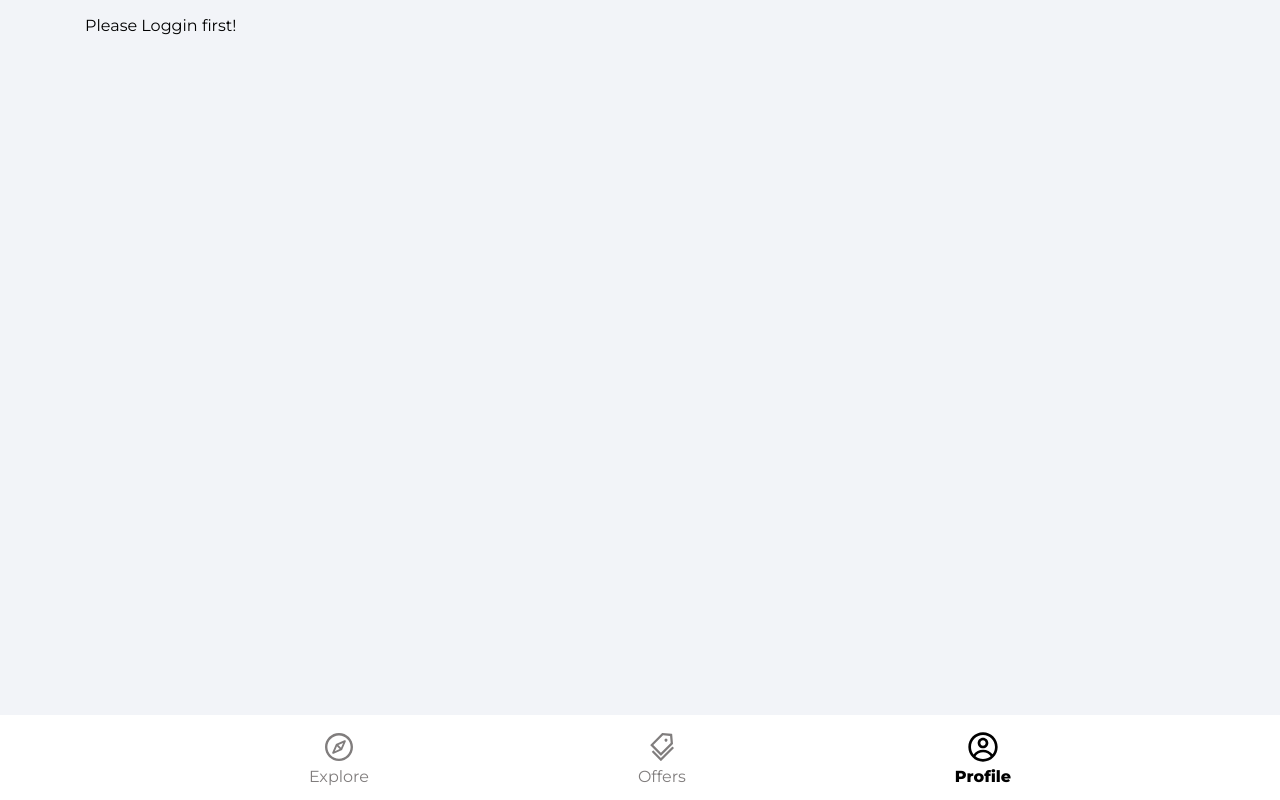
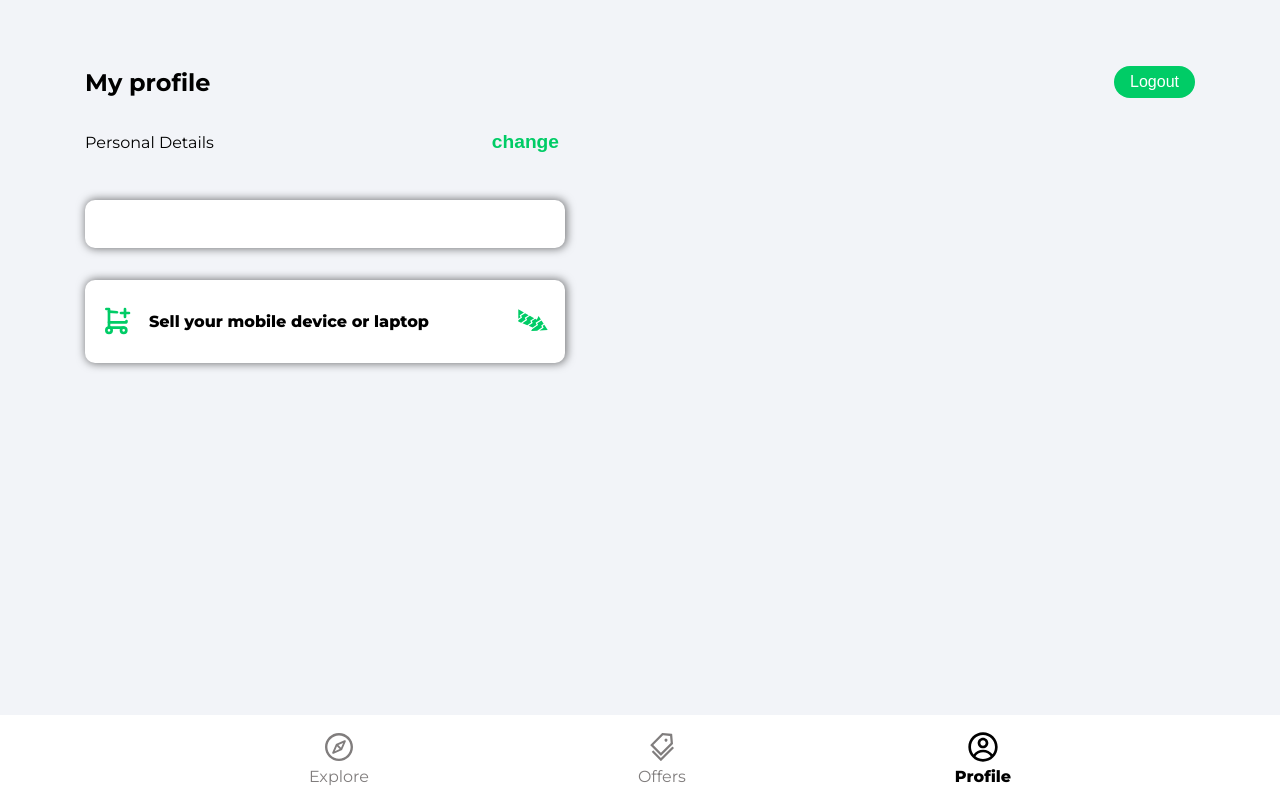
Before and after one commit to halilibrahimcelik/tech-market, a React (Create React App) app: page /profile in a window 1280 px wide. Built offline with nearby package versions, Linux system fonts and the light colour scheme; no server answers.

Commit message:
Added Profile section

```diff
--- a/src/hook/userAuth.jsx
+++ b/src/hook/userAuth.jsx
@@ -3,7 +3,7 @@ import { getAuth, onAuthStateChanged } from "firebase/auth";
 import { useState } from "react";
 
 export const AuthContext = createContext({
-  userName: "",
+  userInfo: "",
 });
 
 //?our custom hook
@@ -23,7 +23,7 @@ const AuthContextProvider = (props) => {
     });
   }, [auth]);
   const contextValue = {
-    userName: user,
+    userInfo: user,
   };
 
   return (
--- a/src/pages/home/Explore.jsx
+++ b/src/pages/home/Explore.jsx
@@ -3,10 +3,10 @@ import { useAuthContext } from "../../hook/userAuth";
 import { toast } from "react-toastify";
 import CustomToastify from "../../components/toastify/CustomToastify";
 const Explore = () => {
-  const { userName } = useAuthContext();
-  console.log(userName);
+  const { userInfo } = useAuthContext();
+  console.log(userInfo);
 
-  if (userName) {
+  if (userInfo) {
     toast(<CustomToastify />);
   }
   return (
--- a/src/pages/profile/Profile.jsx
+++ b/src/pages/profile/Profile.jsx
@@ -1,15 +1,44 @@
 import React from "react";
+import { useState } from "react";
 
 import { useAuthContext } from "../../hook/userAuth";
+import styles from "./Profile.module.scss";
+import { TbShoppingCartPlus } from "react-icons/tb";
+import { GiZigArrow } from "react-icons/gi";
+const Profile = () => {
+  const { userInfo } = useAuthContext();
+  // const [formData, setFormData] = useState({
+  //   name: userInfo?.currentUser.displayName,
+  //   email: userInfo?.currentUser.email,
+  // });
+  console.log(userInfo);
 
-const Profile = () => {
-  const { userName } = useAuthContext();
-  console.log(userName);
+  return (
+    <section className={styles.profile}>
+      <header>
+        <h2>My profile</h2>
+        <button>Logout</button>
+      </header>
+      <article className={styles["user-details"]}>
+        <div className={styles.title}>
+          <p>Personal Details</p>
+          <button>change</button>
+        </div>
+        <div className={styles["user-info"]}>
+          <p>{userInfo?.currentUser.displayName} </p>
+          <p>{userInfo?.currentUser.email} </p>
+        </div>
 
-  return userName?.currentUser?.displayName ? (
-    <h1>{userName?.currentUser?.displayName}</h1>
-  ) : (
-    <p>Please Loggin first!</p>
+        <div className={styles["user-sale"]}>
+          <div>
+            <TbShoppingCartPlus className={styles.icon} />
+
+            <p>Sell your mobile device or laptop</p>
+          </div>
+          <GiZigArrow className={styles.icon} />
+        </div>
+      </article>
+    </section>
   );
 };
 
--- /dev/null
+++ b/src/pages/profile/Profile.module.scss
@@ -0,0 +1,98 @@
+.profile{
+    header{
+        display: flex;
+        margin-top: 3rem;
+        justify-content: space-between;
+        align-items: center;
+
+
+
+        button{
+         padding: 0rem  1rem;
+         height: 2rem;
+         outline: none;
+         border: none;
+         background-color: #00CC66;
+         cursor: pointer;
+         border-radius: 20px;
+         color: #fff;
+         font-size: 1rem;
+         opacity: 1;
+         transition: all 0.3s ease-in;
+         &:hover{
+            opacity: 0.8;
+
+         }
+
+
+        }
+    }
+}
+
+.user-details{
+    display: flex;
+    flex-direction: column;
+
+    width: 30rem;
+
+
+    .title{
+display: flex;
+justify-content: space-between;
+button{
+    background-color: transparent;
+    border:none;
+    color: #00CC66;
+    font-weight: 550;
+    font-size: 1.2rem;
+    cursor: pointer;
+    opacity: 1;
+
+         transition: all 0.3s ease-in;
+         &:hover{
+            opacity: 0.7;
+
+         }
+
+}
+
+
+    }
+}
+.user-info{
+    width: 100%;
+    background-color: #fff;
+    border-radius: 10px;
+    padding: 1rem;
+    font-weight: 800;
+    box-shadow: 1px 0px 9px 1px rgba(0,0,0,0.5);
+    margin:2rem 0;
+}.user-sale{
+    display: flex;
+    cursor: pointer;
+    justify-content: space-between;
+    align-items: center;
+
+    width: 100%;
+    background-color: #fff;
+    border-radius: 10px;
+    padding: 1rem;
+    font-weight: 800;
+    box-shadow: 1px 0px 9px 1px rgba(0,0,0,0.5);
+  div{
+    display: flex;
+    align-items: center;
+    gap:1rem
+  }
+
+    .icon{
+        font-size: 2rem;
+        color: #00CC66;
+    }
+}
+
+@media  (max-width:600px) {
+    .user-details{
+        width: 100%;
+    }
+}
```
